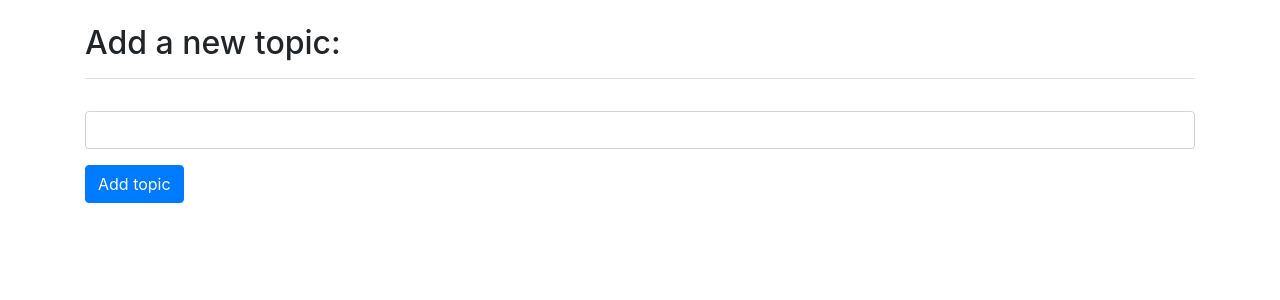
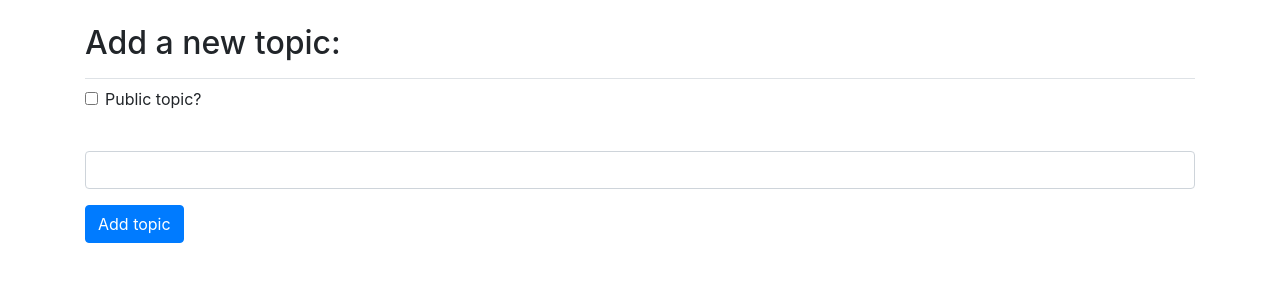
Before and after one commit to vitalaga/learning_log, a Django app: page /new_topic/ in a window 1280 px wide. Shown: the part 58-358 px from the top of the page. Run offline with Django 4.2, Linux system fonts and the light colour scheme; the visitor is signed in with stand-in values (Sample User, id 1); some libraries are stand-ins or nearby versions.

Commit message:
Added the ability to add public topics.

```diff
--- a/learning_log/settings.py
+++ b/learning_log/settings.py
@@ -11,7 +11,6 @@ https://docs.djangoproject.com/en/4.2/ref/settings/
 """
 import os
 from pathlib import Path
-import django_heroku
 
 # Build paths inside the project like this: BASE_DIR / 'subdir'.
 BASE_DIR = Path(__file__).resolve().parent.parent
@@ -24,7 +23,7 @@ BASE_DIR = Path(__file__).resolve().parent.parent
 SECRET_KEY = 'django-insecure-dt9w_r_9+^eru#(-!0o-g(ay@0l47x@^#3d&7fy12_i8hqv!c#'
 
 # SECURITY WARNING: don't run with debug turned on in production!
-DEBUG = False
+DEBUG = True
 
 ALLOWED_HOSTS = []
 
@@ -132,9 +131,6 @@ DEFAULT_AUTO_FIELD = 'django.db.models.BigAutoField'
 
 LOGIN_URL = '/users/login/'
 
-# Heroku settings
-django_heroku.settings(locals())
-
 if os.environ.get('DEBUG') == 'TRUE':
     DEBUG = True
 elif os.environ.get('DEBUG') == 'FALSE':
--- a/learning_logs/forms.py
+++ b/learning_logs/forms.py
@@ -6,8 +6,8 @@ from .models import Topic, Entry
 class TopicForm(forms.ModelForm):
     class Meta:
         model = Topic
-        fields = {'text'}
-        labels = {'text': ''}
+        fields = {'text', 'public'}
+        labels = {'text': '', 'public': 'Public topic?'}
 
 
 class EntryForm(forms.ModelForm):
--- a/learning_logs/models.py
+++ b/learning_logs/models.py
@@ -7,6 +7,7 @@ class Topic(models.Model):
     text = models.CharField(max_length=200)
     date_added = models.DateTimeField(auto_now_add=True)
     owner = models.ForeignKey(User, on_delete=models.CASCADE)
+    public = models.BooleanField(default=False)
 
     def __str__(self):
         """Возвращает строковое представление модели."""
--- a/learning_logs/templates/learning_logs/topic.html
+++ b/learning_logs/templates/learning_logs/topic.html
@@ -2,6 +2,9 @@
 
 {% block page_header %}
   <h3>{{ topic }}</h3>
+  {% if topic.public == True %}
+    <a>This is public topic by {{ topic.owner }}</a>
+  {% endif %}
 {% endblock page_header %}
 
 {% block content %}
--- a/learning_logs/views.py
+++ b/learning_logs/views.py
@@ -1,4 +1,4 @@
-from django.shortcuts import render, redirect
+from django.shortcuts import render, redirect, get_object_or_404
 from django.contrib.auth.decorators import login_required
 from django.http import Http404
 
@@ -18,17 +18,22 @@ def index(request):
 
 @login_required
 def topics(request):
-    topics = Topic.objects.filter(owner=request.user).order_by('date_added')
+    user_topics = Topic.objects.filter(owner=request.user)
+    public_topics = Topic.objects.filter(public=True)
+    topics = user_topics | public_topics
+    topics.order_by('date_added')
+
     context = {'topics': topics}
     return render(request, 'learning_logs/topics.html', context)
 
 
 @login_required
 def topic(request, topic_id):
-    topic = Topic.objects.get(id=topic_id)
+    topic = get_object_or_404(Topic, id=topic_id)
 
     # Проверка того, что тема пренадлежит текущему пользователю
-    check_topic_owner(topic, request)
+    if not topic.public:
+        check_topic_owner(topic, request)
 
     entries = topic.entry_set.order_by('-date_added')
     context = {'topic': topic, 'entries': entries}
--- a/requirements.txt
+++ b/requirements.txt
@@ -3,7 +3,6 @@ beautifulsoup4==4.12.2
 dj-database-url==2.1.0
 Django==4.2.6
 django-bootstrap4==23.2
-django-heroku==0.3.1
 gunicorn==21.2.0
 packaging==23.2
 psycopg2==2.9.9
```
Also changed, not shown: learning_logs/migrations/0004_topic_public.py (added).
